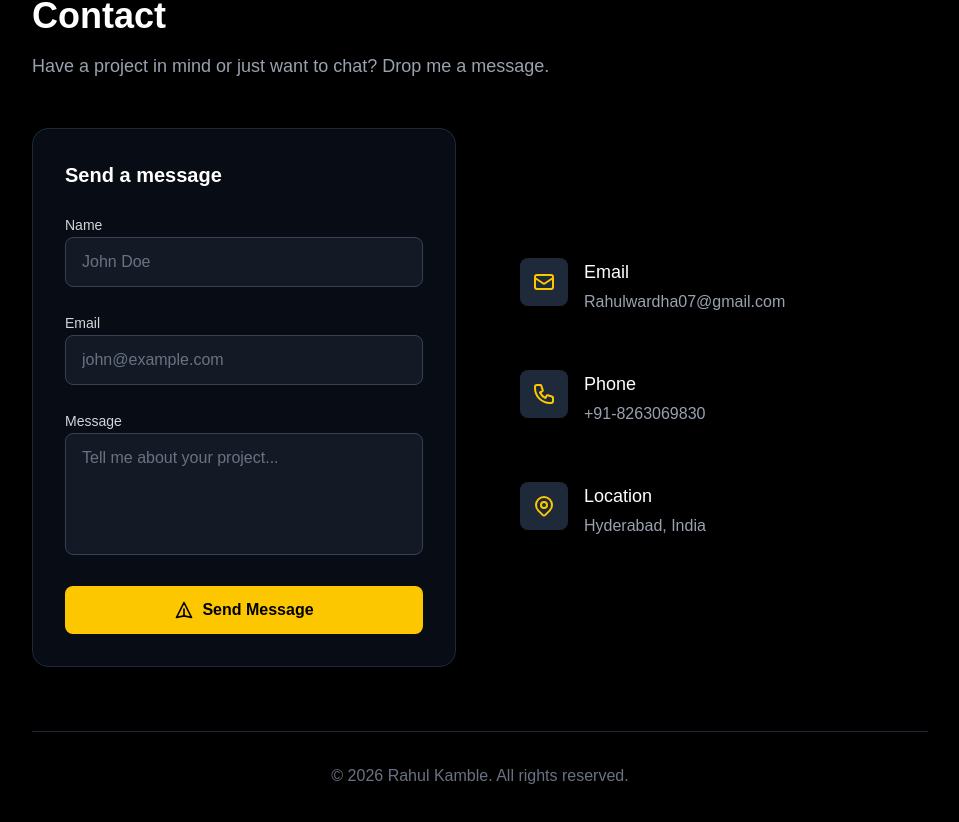
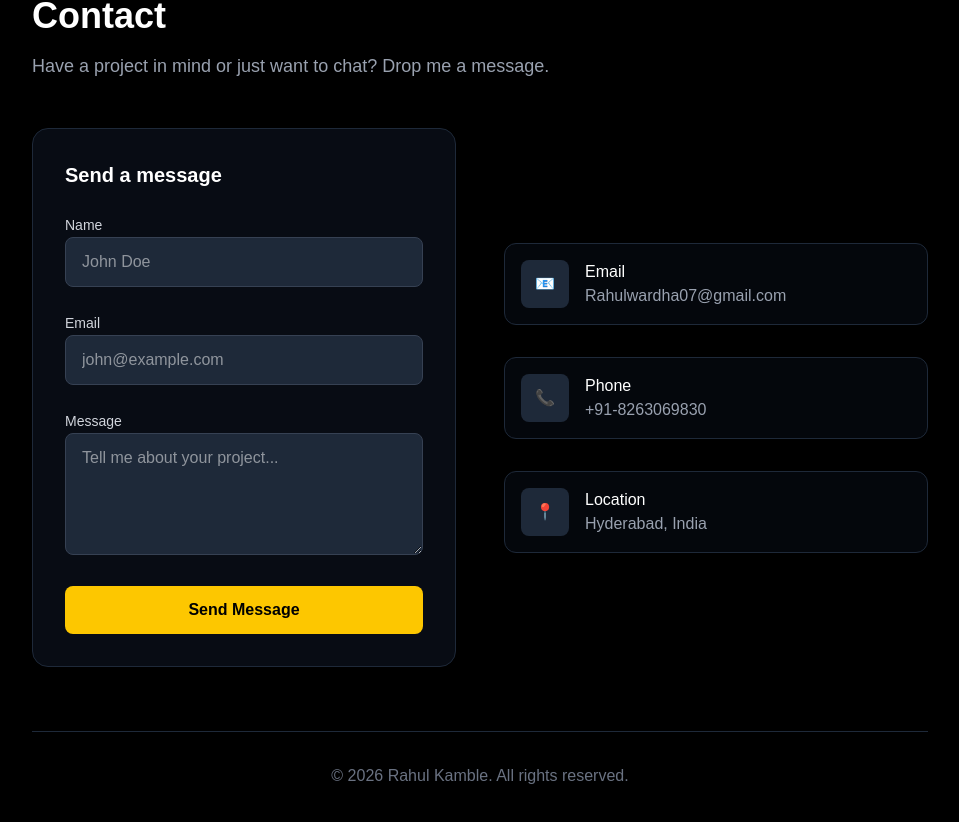
Before and after one commit to rahul13kam/rahul_website, a Next.js app: page / in a window 1280 px wide. Shown: the part 7014-7836 px from the top of the page, without its empty margins (160-1119 px from the left). Built offline with nearby package versions, Linux system fonts and the light colour scheme.

Commit message:
Simplify_Contact_Component

```diff
--- a/src/components/Contact.tsx
+++ b/src/components/Contact.tsx
@@ -1,36 +1,14 @@
 "use client";
 import { resumeData } from "@/data/resume";
-import { useState } from "react";
 
 export default function Contact() {
-  const [status, setStatus] = useState<'idle' | 'submitting' | 'success' | 'error'>('idle');
-
-  const handleSubmit = async (e: React.FormEvent<HTMLFormElement>) => {
-    e.preventDefault();
-    setStatus('submitting');
-
-    const form = e.currentTarget;
-    const formData = new FormData(form);
-
-    try {
-      await fetch("/", {
-        method: "POST",
-        headers: { "Content-Type": "application/x-www-form-urlencoded" },
-        body: new URLSearchParams(formData as any).toString(),
-      });
-      setStatus('success');
-      form.reset();
-    } catch (error) {
-      console.error(error);
-      setStatus('error');
-    }
-  };
-
   return (
+    // Section Container (Black Background)
     <section className="bg-black text-white py-20" id="contact">
       <div className="container mx-auto px-6">
         <div className="max-w-4xl mx-auto">
-          {/* Header Section */}
+
+          {/* Header Title */}
           <div className="mb-12">
             <h2 className="text-4xl font-bold mb-4">Contact</h2>
             <p className="text-gray-400 text-lg">
@@ -39,163 +17,107 @@ export default function Contact() {
           </div>
 
           <div className="grid grid-cols-1 md:grid-cols-2 gap-12">
-            {/* Contact Form Card */}
-            <div className="bg-gray-900/50 p-8 rounded-2xl border border-gray-800 backdrop-blur-sm">
+
+            {/* LEFT SIDE: The Form */}
+            <div className="bg-gray-900/50 p-8 rounded-2xl border border-gray-800">
               <h3 className="text-xl font-semibold mb-6">Send a message</h3>
 
-              {status === 'success' ? (
-                <div className="bg-green-500/10 border border-green-500/20 rounded-xl p-6 text-center">
-                  <div className="w-16 h-16 bg-green-500 rounded-full flex items-center justify-center mx-auto mb-4">
-                    <svg className="w-8 h-8 text-black" fill="none" stroke="currentColor" viewBox="0 0 24 24">
-                      <path strokeLinecap="round" strokeLinejoin="round" strokeWidth="2" d="M5 13l4 4L19 7"></path>
-                    </svg>
-                  </div>
-                  <h4 className="text-xl font-bold text-white mb-2">Message Sent!</h4>
-                  <p className="text-gray-300">Thanks for reaching out. I'll get back to you soon.</p>
-                  <button
-                    onClick={() => setStatus('idle')}
-                    className="mt-6 text-yellow-400 hover:text-yellow-300 font-medium"
-                  >
-                    Send another message
-                  </button>
-                </div>
-              ) : (
+              {/* HTML Form - Simple and Standard */}
               <form
-                  name="contact"
+                action="https://formspree.io/f/mqaelqag"
                 method="POST"
-                  data-netlify="true"
-                  onSubmit={handleSubmit}
                 className="space-y-6"
               >
-                  {/* Netlify Form Handling */}
-                  <input type="hidden" name="form-name" value="contact" />
-
-                  {/* Name Field */}
+                {/* Name Input */}
                 <div className="space-y-2">
-                    <label htmlFor="name" className="text-sm font-medium text-gray-300">
-                      Name
-                    </label>
+                  <label className="text-sm font-medium text-gray-300">Name</label>
                   <input
                     type="text"
-                      id="name"
                     name="name"
                     placeholder="John Doe"
                     required
-                      className="w-full px-4 py-3 bg-gray-800/50 border border-gray-700 rounded-lg focus:outline-none focus:border-yellow-400 focus:ring-1 focus:ring-yellow-400 transition-colors text-gray-200 placeholder-gray-500"
+                    className="w-full px-4 py-3 bg-gray-800 border border-gray-700 rounded-lg text-white"
                   />
                 </div>
 
-                  {/* Email Field */}
+                {/* Email Input */}
                 <div className="space-y-2">
-                    <label htmlFor="email" className="text-sm font-medium text-gray-300">
-                      Email
-                    </label>
+                  <label className="text-sm font-medium text-gray-300">Email</label>
                   <input
                     type="email"
-                      id="email"
                     name="email"
                     placeholder="john@example.com"
                     required
-                      className="w-full px-4 py-3 bg-gray-800/50 border border-gray-700 rounded-lg focus:outline-none focus:border-yellow-400 focus:ring-1 focus:ring-yellow-400 transition-colors text-gray-200 placeholder-gray-500"
+                    className="w-full px-4 py-3 bg-gray-800 border border-gray-700 rounded-lg text-white"
                   />
                 </div>
 
-                  {/* Message Field */}
+                {/* Message Input */}
                 <div className="space-y-2">
-                    <label htmlFor="message" className="text-sm font-medium text-gray-300">
-                      Message
-                    </label>
+                  <label className="text-sm font-medium text-gray-300">Message</label>
                   <textarea
-                      id="message"
                     name="message"
                     rows={4}
                     placeholder="Tell me about your project..."
                     required
-                      className="w-full px-4 py-3 bg-gray-800/50 border border-gray-700 rounded-lg focus:outline-none focus:border-yellow-400 focus:ring-1 focus:ring-yellow-400 transition-colors text-gray-200 placeholder-gray-500 resize-none"
+                    className="w-full px-4 py-3 bg-gray-800 border border-gray-700 rounded-lg text-white"
                   ></textarea>
                 </div>
 
-                  {/* Error Message */}
-                  {status === 'error' && (
-                    <div className="p-3 bg-red-500/10 border border-red-500/20 rounded-lg text-red-400 text-sm">
-                      Something went wrong. Please try again later.
-                    </div>
-                  )}
-
-                  {/* Submit Button */}
+                {/* Send Button */}
                 <button
                   type="submit"
-                    disabled={status === 'submitting'}
-                    className="w-full bg-yellow-400 hover:bg-yellow-500 text-black font-semibold py-3 rounded-lg transition-colors flex items-center justify-center gap-2 disabled:opacity-50 disabled:cursor-not-allowed"
+                  className="w-full bg-yellow-400 text-black font-bold py-3 rounded-lg hover:bg-yellow-500 transition-colors"
                 >
-                    {status === 'submitting' ? (
-                      <svg className="animate-spin h-5 w-5 text-black" xmlns="http://www.w3.org/2000/svg" fill="none" viewBox="0 0 24 24">
-                        <circle className="opacity-25" cx="12" cy="12" r="10" stroke="currentColor" strokeWidth="4"></circle>
-                        <path className="opacity-75" fill="currentColor" d="M4 12a8 8 0 018-8V0C5.373 0 0 5.373 0 12h4zm2 5.291A7.962 7.962 0 014 12H0c0 3.042 1.135 5.824 3 7.938l3-2.647z"></path>
-                      </svg>
-                    ) : (
-                      <svg
-                        className="w-5 h-5"
-                        fill="none"
-                        stroke="currentColor"
-                        viewBox="0 0 24 24"
-                      >
-                        <path
-                          strokeLinecap="round"
-                          strokeLinejoin="round"
-                          strokeWidth="2"
-                          d="M12 19l9 2-9-18-9 18 9-2zm0 0v-8"
-                        />
-                      </svg>
-                    )}
-                    {status === 'submitting' ? 'Sending...' : 'Send Message'}
+                  Send Message
                 </button>
               </form>
-              )}
             </div>
 
-            {/* Contact Info Side */}
+            {/* RIGHT SIDE: Contact Info */}
             <div className="space-y-8 flex flex-col justify-center">
-              <div className="space-y-6">
-                <a
-                  href={`mailto:${resumeData.personalInfo.contact.email}`}
-                  className="flex items-start gap-4 p-4 rounded-xl hover:bg-gray-900/50 transition-colors group"
-                >
-                  <div className="w-12 h-12 bg-gray-800 rounded-lg flex items-center justify-center text-yellow-400 group-hover:bg-yellow-400 group-hover:text-black transition-colors">
-                    <svg className="w-6 h-6" fill="none" stroke="currentColor" viewBox="0 0 24 24"><path strokeLinecap="round" strokeLinejoin="round" strokeWidth="2" d="M3 8l7.89 5.26a2 2 0 002.22 0L21 8M5 19h14a2 2 0 002-2V7a2 2 0 00-2-2H5a2 2 0 00-2 2v10a2 2 0 002 2z"></path></svg>
+
+              {/* Email Box */}
+              <div className="flex items-center gap-4 p-4 bg-gray-900/30 rounded-xl border border-gray-800">
+                <div className="w-12 h-12 bg-gray-800 rounded-lg flex items-center justify-center text-yellow-400">
+                  📧
                 </div>
                 <div>
-                    <h4 className="text-lg font-medium text-white mb-1">Email</h4>
+                  <h4 className="text-white font-medium">Email</h4>
                   <p className="text-gray-400">{resumeData.personalInfo.contact.email}</p>
                 </div>
-                </a>
+              </div>
 
-                <div className="flex items-start gap-4 p-4 rounded-xl hover:bg-gray-900/50 transition-colors group">
-                  <div className="w-12 h-12 bg-gray-800 rounded-lg flex items-center justify-center text-yellow-400 group-hover:bg-yellow-400 group-hover:text-black transition-colors">
-                    <svg className="w-6 h-6" fill="none" stroke="currentColor" viewBox="0 0 24 24"><path strokeLinecap="round" strokeLinejoin="round" strokeWidth="2" d="M3 5a2 2 0 012-2h3.28a1 1 0 01.948.684l1.498 4.493a1 1 0 01-.502 1.21l-2.257 1.13a11.042 11.042 0 005.516 5.516l1.13-2.257a1 1 0 011.21-.502l4.493 1.498a1 1 0 01.684.949V19a2 2 0 01-2 2h-1C9.716 21 3 14.284 3 6V5z"></path></svg>
+              {/* Phone Box */}
+              <div className="flex items-center gap-4 p-4 bg-gray-900/30 rounded-xl border border-gray-800">
+                <div className="w-12 h-12 bg-gray-800 rounded-lg flex items-center justify-center text-yellow-400">
+                  📞
                 </div>
                 <div>
-                    <h4 className="text-lg font-medium text-white mb-1">Phone</h4>
+                  <h4 className="text-white font-medium">Phone</h4>
                   <p className="text-gray-400">{resumeData.personalInfo.contact.phone}</p>
                 </div>
               </div>
 
-                <div className="flex items-start gap-4 p-4 rounded-xl hover:bg-gray-900/50 transition-colors group">
-                  <div className="w-12 h-12 bg-gray-800 rounded-lg flex items-center justify-center text-yellow-400 group-hover:bg-yellow-400 group-hover:text-black transition-colors">
-                    <svg className="w-6 h-6" fill="none" stroke="currentColor" viewBox="0 0 24 24"><path strokeLinecap="round" strokeLinejoin="round" strokeWidth="2" d="M17.657 16.657L13.414 20.9a1.998 1.998 0 01-2.827 0l-4.244-4.243a8 8 0 1111.314 0z"></path><path strokeLinecap="round" strokeLinejoin="round" strokeWidth="2" d="M15 11a3 3 0 11-6 0 3 3 0 016 0z"></path></svg>
+              {/* Location Box */}
+              <div className="flex items-center gap-4 p-4 bg-gray-900/30 rounded-xl border border-gray-800">
+                <div className="w-12 h-12 bg-gray-800 rounded-lg flex items-center justify-center text-yellow-400">
+                  📍
                 </div>
                 <div>
-                    <h4 className="text-lg font-medium text-white mb-1">Location</h4>
+                  <h4 className="text-white font-medium">Location</h4>
                   <p className="text-gray-400">{resumeData.personalInfo.contact.location}</p>
                 </div>
               </div>
-              </div>
+
             </div>
           </div>
 
-          <div className="border-t border-gray-800 mt-16 pt-8 text-center">
-            <p className="text-gray-500">© {new Date().getFullYear()} {resumeData.personalInfo.name}. All rights reserved.</p>
+          {/* Footer Copyright */}
+          <div className="border-t border-gray-800 mt-16 pt-8 text-center text-gray-500">
+            © {new Date().getFullYear()} {resumeData.personalInfo.name}. All rights reserved.
           </div>
+
         </div>
       </div>
     </section>
```
Lines whose indentation alone changed are shown as unchanged.
